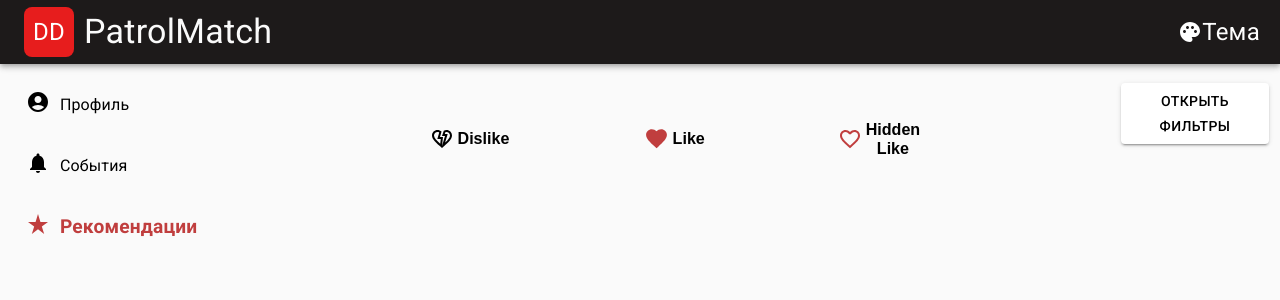
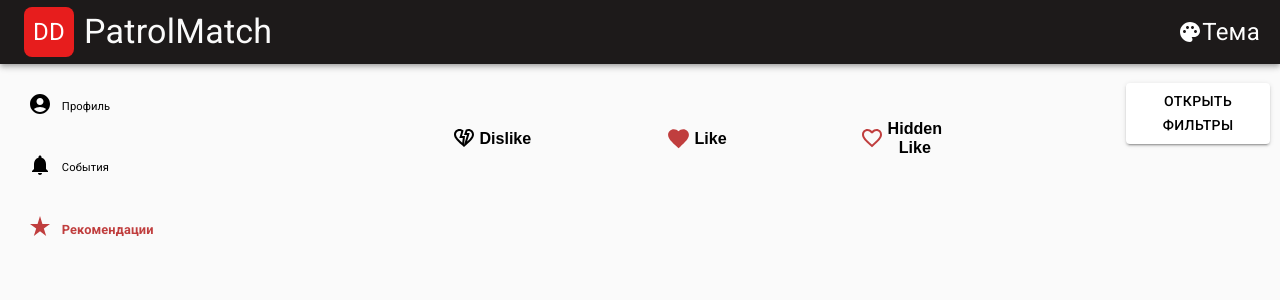
Before and after one commit to kkkkknstntn/hacaton, a React (Vite) app in the folder frontend/: page /search in a window 1280 px wide. Shown: the top 300 px of the page. Built offline with nearby package versions, Linux system fonts and the light colour scheme.

Commit message:
frontend gogogogHOME

```diff
--- a/frontend/src/components/Notifications/NotificationItem.module.scss
+++ b/frontend/src/components/Notifications/NotificationItem.module.scss
@@ -2,7 +2,7 @@
 
 .container {
   display: flex;
-  padding: 4px;
+  padding: 1%;
   border-radius: 12px;
   &:hover {
     box-shadow: 0 6px 6px rgb(0 0 0 / 0.1);
@@ -22,21 +22,17 @@
 }
 
 .icon {
-  padding: 10px;
-}
-
-.content {
-  margin-left: 3px;
+  padding: 3px;
 }
 
 .title {
-  font-size: 22pt;
+  font-size: 100%;
   font-style: light;
   color: var(--primary-main);
 }
 
 .message {
-  font-size: 14pt;
+  font-size: 100%;
   color: var(--primary-main);
 }
 
--- a/frontend/src/components/SidebarMenu/SidebarMenu.module.scss
+++ b/frontend/src/components/SidebarMenu/SidebarMenu.module.scss
@@ -21,8 +21,15 @@
 }
 
 .label{
-  @media (max-width: 700px) {
-    font-size: small;
+  @media (min-width: 576px) and (max-width: 768px) {
+    font-size: 0pt;
+  }
+}
+
+.label:not(:active){
+  font-size: 70%;
+  @media (min-width: 0px) and (max-width: 700px) {
+    font-size: 0%;
   }
 }
 
@@ -35,6 +42,11 @@
 
   .label {
     font-weight: bold;
-    font-size: larger;
+    @media screen {
+      font-size: 80%;
+    }
+    @media (min-width: 0px) and (max-width: 700px) {
+      font-size: 0pt;
+    }
   }
 }
--- a/frontend/src/layouts/MainLayout.module.scss
+++ b/frontend/src/layouts/MainLayout.module.scss
@@ -1,6 +1,6 @@
 .mainLayout {
   display: grid;
-  grid-template-columns: 17% 1fr;
+  grid-template-columns: 20% 80%;
   grid-template-rows: 2% ;
   //overflow: hidden;
   border-radius: 2%;
--- a/frontend/src/pages/NotificationPage/NotificationPage.module.scss
+++ b/frontend/src/pages/NotificationPage/NotificationPage.module.scss
@@ -1,7 +1,7 @@
 /* src/pages/NotificationPage/NotificationPage.module.scss */
 
 .pageContainer {
-  height: 80%;
+  height: 100%;
   background-color: var(--secondary-light);
   padding: 8px 0px;
   border-radius: 12px;
@@ -11,6 +11,7 @@
   background-color: var(--secondary-dark);
   border-radius: 8px;
   padding: 1%;
+  width: 90%;
   box-shadow: 2px 2px 4px #4d4d4d;
 }
 
@@ -24,7 +25,7 @@
   font-size: 14pt;
   padding: 5px;
   border-radius: 8px;
-  height: 40%;
+  height: 20%;
   margin-bottom: 1%;
 }
 
--- a/frontend/src/pages/UserProfilePage/UserProfilePage.module.scss
+++ b/frontend/src/pages/UserProfilePage/UserProfilePage.module.scss
@@ -8,7 +8,7 @@
   box-shadow: 0px 1px 6px #858585;
   height: 100%;
   padding: 1%;
-  width: 100%;
+  width: 95%;
 }
 
 .profileFields {
@@ -31,13 +31,21 @@
   height: 113%;
   .interests {
     border-radius: 12px;
+    width:120%;
+
   }
   .aboutMe {
     border-radius: 12px;
+    width:120%;
   }
   .saveButton {
+    width:120%;
     display: flex;
     flex-direction: column;
     justify-content: space-between;
+    :hover {
+      color: var(--secondary-light);
+      background-color: var(--secondary-main);
+    }
   }
 }
```
